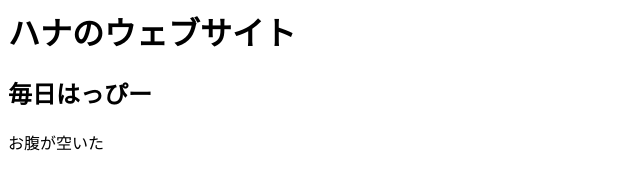
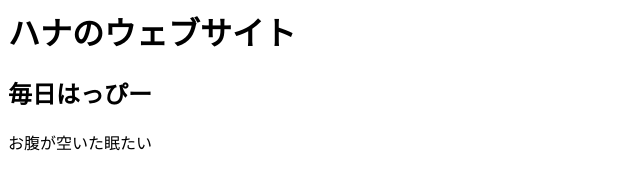
Before and after one commit to gotohana2/AAA-gotohana2.github.io, a plain HTML site: page index.html in a window 1280 px wide. Shown: the full height of the page, 0-640 px from the left. Drawn offline with Linux system fonts and the light colour scheme.

Commit message:
Update index.html

```diff
--- a/index.html
+++ b/index.html
@@ -3,6 +3,6 @@
   <body>
     <h1>ハナのウェブサイト</h1>
     <h2>毎日はっぴー</h2>
-    <p>お腹が空いた</p>
+    <p>お腹が空いた眠たい</p>
   </body>
 </html>
```
